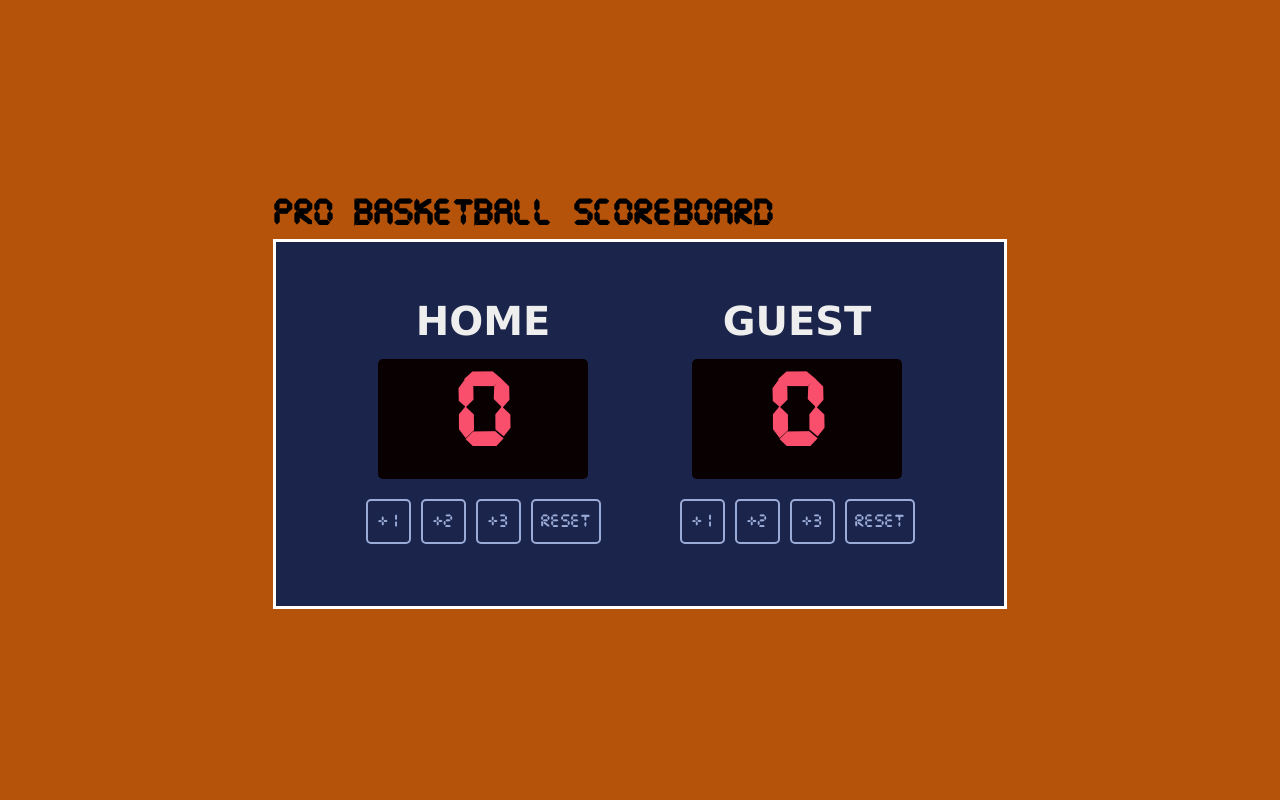
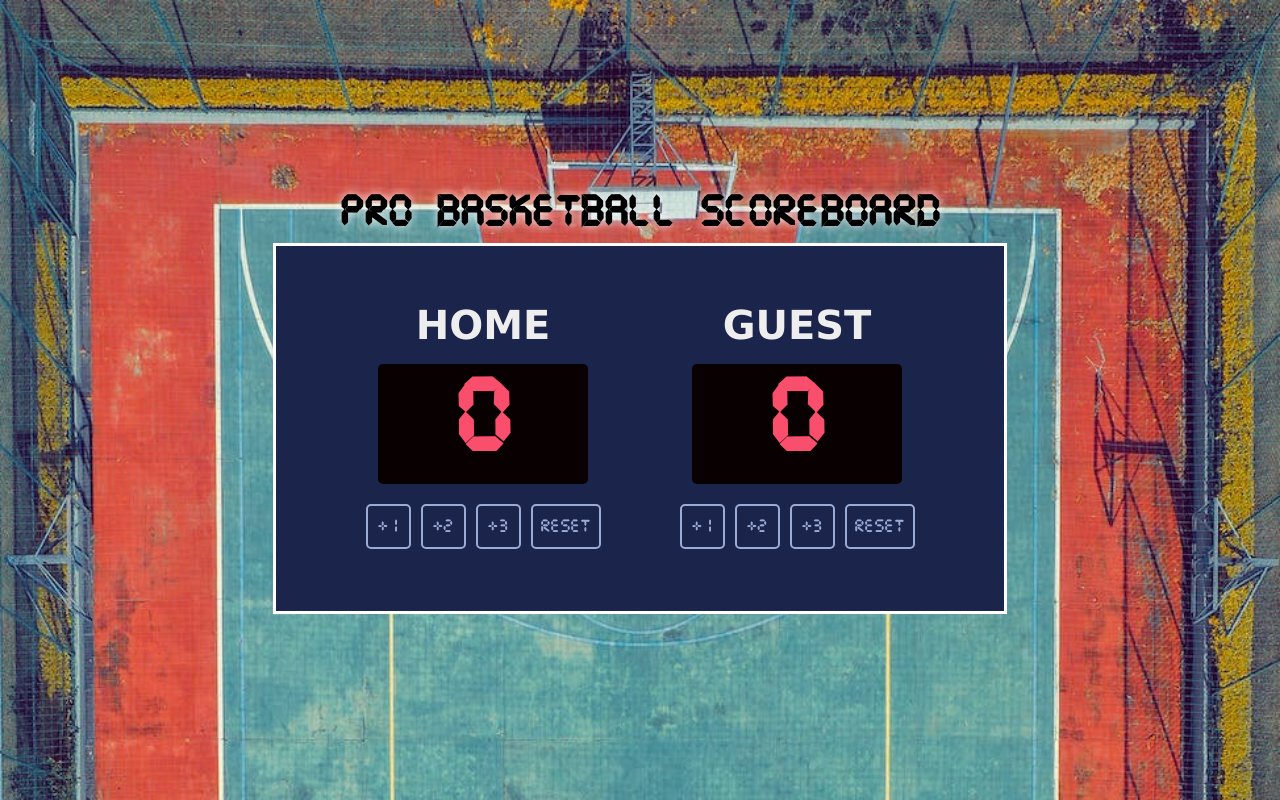
Before and after one commit to xAnDrOm3dAx/basketball-scoreboard, a plain HTML site: page index.html in a window 1280 px wide. Drawn offline with Linux system fonts and the light colour scheme.

Commit message:
add background image

```diff
--- a/style.css
+++ b/style.css
@@ -48,7 +48,9 @@
 /* End of CSS Reset - Start of Styling */
 
 html {
+  background-image: url("assets/court.jpeg");
   background-color: #B45309;
+  background-size: cover;
 }
 
 /* Fonts */
@@ -62,6 +64,11 @@ html {
 
 
 /* Scoreboard Container */
+h1 {
+  text-align: center;
+  font-size: 2.4rem;
+  text-shadow: 0px 0px 10px white;
+}
 
 body {
   font-family: 'Cursed Timer', Verdana, sans-serif;
```
